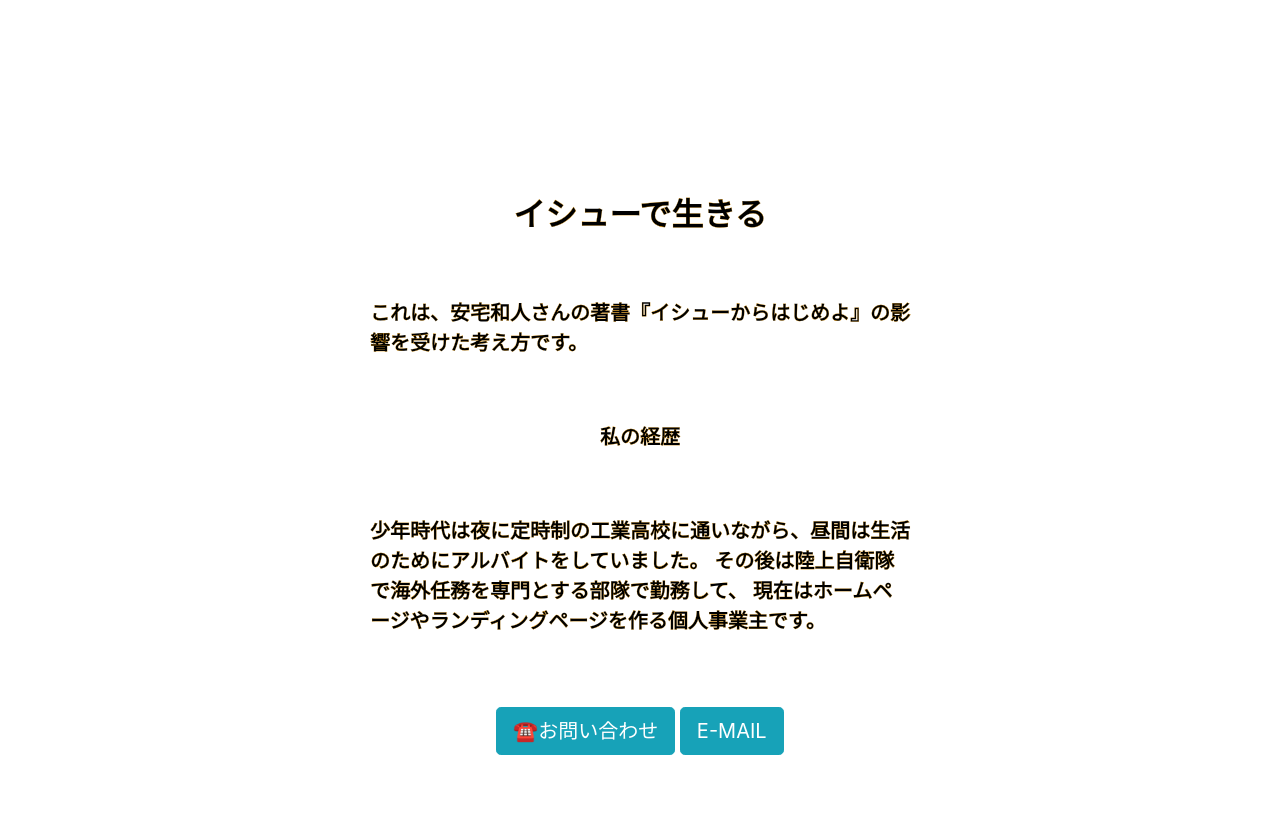
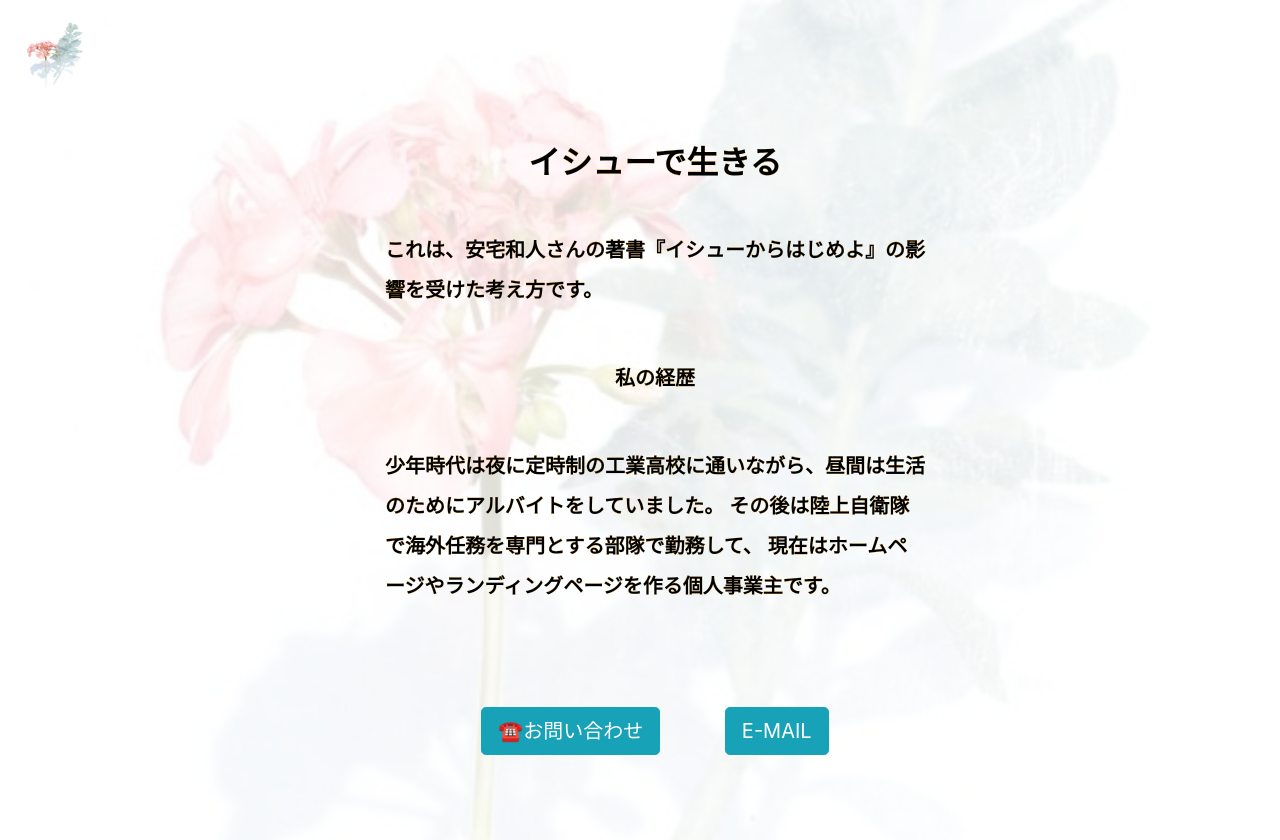
Before and after one commit to kentaroaso/kentaroaso, a PHP site: page /web_lesson/greeting.html in a window 1280 px wide. Before the commit the page ends 755 px from the top, so only its background shows below. Run offline with PHP 8.4, Linux system fonts and the light colour scheme.

Commit message:
Add files via upload

```diff
--- a/web_lesson/greeting.css
+++ b/web_lesson/greeting.css
@@ -20,6 +20,17 @@ h2,
 
 .lead {
   line-height: 40px;
+}
+
+#top-logo {
+  position: fixed;
+  top: 20px;
+  left: 20px;
+  z-index: 10;
+}
+
+header {
+  margin-top: 10px;
 }
 
 #top-picture {
--- a/web_lesson/greeting.html
+++ b/web_lesson/greeting.html
@@ -13,7 +13,7 @@
   <meta name="description" content="〜後悔しない人生〜「イシューで生きる」は、安宅和人さんの著書『イシューからはじめよ』の影響を受けた考え方です。">
   <link rel="canonical" href="https://kentaroaso.github.io/kentaroaso/">
   <link href="style.css" rel="stylesheet">
-  <link href="memo.css" rel="stylesheet">
+  <link href="greeting.css" rel="stylesheet">
 
   <style>
     .bd-placeholder-img {
@@ -34,6 +34,14 @@
 </head>
 
 <body>
+  <header>
+    <div class="container">
+      <a href="https://kentaroaso.github.io/kentaroaso/">
+        <img id="top-logo" width="70px" height="70px" src="https://kentaroaso.github.io/kentaroaso/images/logo.jpeg"
+          alt="">
+      </a>
+    </div>
+  </header>
   <div id="top-picture">
     <main id="back-picture">
       <section class="py-5 text-center container">
```
